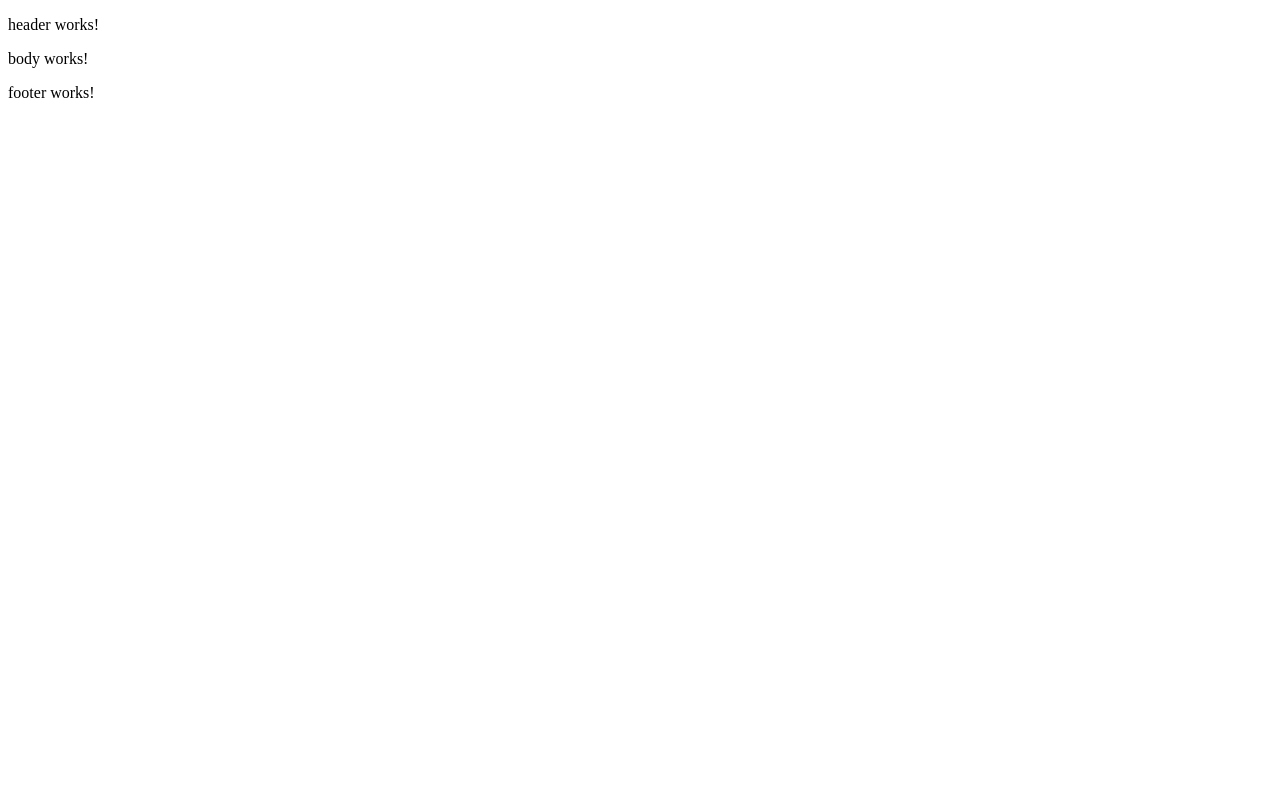
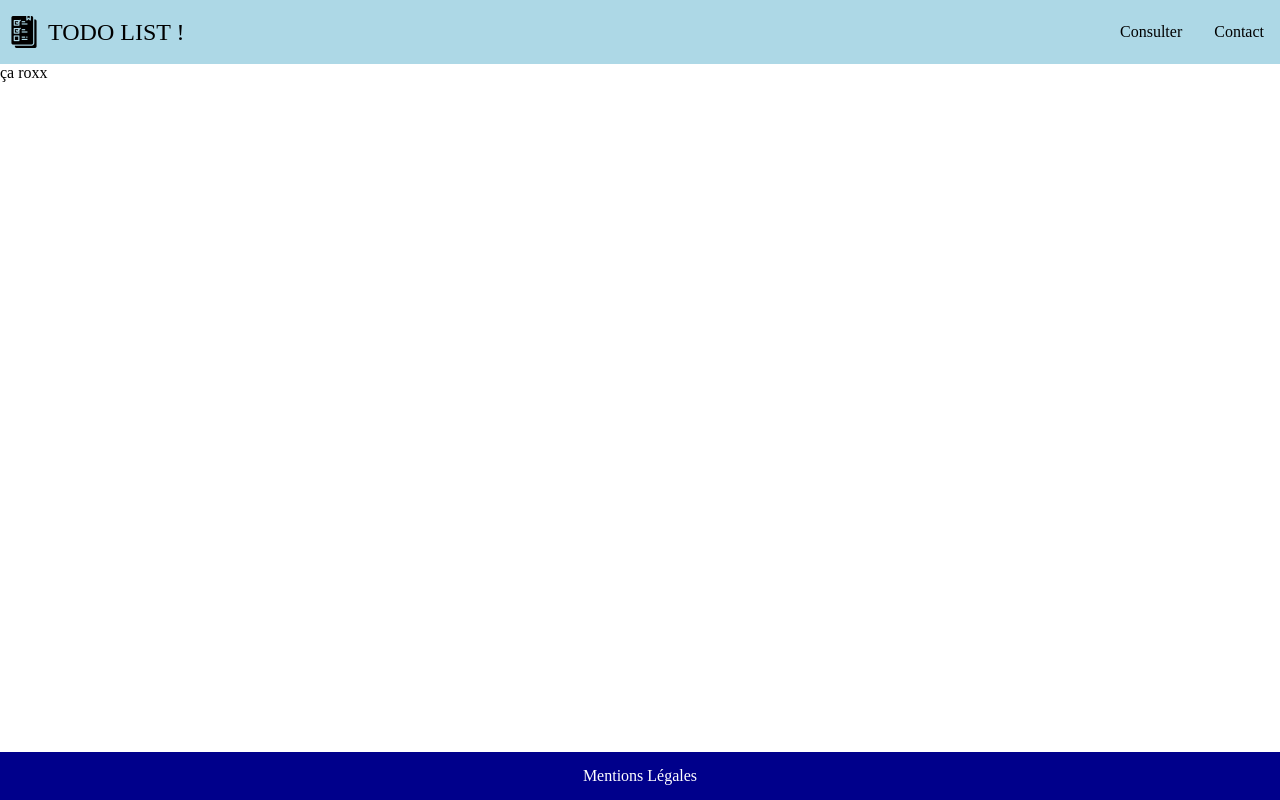
Before and after one commit to IvanSutter/formation-js-todolist, an Angular app: page / in a window 1280 px wide. Built offline with nearby package versions, Linux system fonts and the light colour scheme.

Commit message:
Ajout du style

```diff
--- a/src/app/layout/body/body.component.html
+++ b/src/app/layout/body/body.component.html
@@ -1,3 +1 @@
-<p>
-  body works!
-</p>
+<main>ça roxx</main>
--- a/src/app/layout/body/body.component.scss
+++ b/src/app/layout/body/body.component.scss
@@ -0,0 +1,3 @@
+main {
+    min-height: calc(100% - 7rem);
+}
--- a/src/app/layout/footer/footer.component.html
+++ b/src/app/layout/footer/footer.component.html
@@ -1,3 +1,3 @@
-<p>
-  footer works!
-</p>
+<footer>
+  <a href="#">Mentions Légales</a>
+</footer>
--- a/src/app/layout/footer/footer.component.scss
+++ b/src/app/layout/footer/footer.component.scss
@@ -0,0 +1,11 @@
+footer {
+    display: flex;
+    justify-content: center;
+    align-items: center;
+    background-color: darkblue;
+    height: 3rem;
+    a {
+        text-decoration: none;
+        color: white;
+    }
+}
--- a/src/app/layout/header/header.component.html
+++ b/src/app/layout/header/header.component.html
@@ -1,3 +1,11 @@
-<p>
-  header works!
-</p>
+<header>
+  <div class="logo">
+    <img src="../../../assets/logo.png" alt="TodoList">
+    <span>TODO LIST !</span>
+  </div>
+  <div class="menu"></div>
+  <nav>
+    <a href="#">Consulter</a>
+    <a href="#">Contact</a>
+  </nav>
+</header>
--- a/src/app/layout/header/header.component.scss
+++ b/src/app/layout/header/header.component.scss
@@ -0,0 +1,25 @@
+header {
+    display: flex;
+    justify-content: space-between;
+    align-items: center;
+    background-color: lightblue;
+    height: 4rem;
+    .logo {
+        display: flex;
+        align-items: center;
+        img {
+            width: 2rem;
+            padding: 0.5rem;
+        }
+        span {
+            font-size: 1.5rem;
+        }
+    }
+    nav {
+        a {
+            padding: 1rem;
+            text-decoration: none;
+            color: black;
+        }
+    }
+}
--- a/src/styles.scss
+++ b/src/styles.scss
@@ -1 +1,5 @@
-/* You can add global styles to this file, and also import other style files */
+body {
+    margin: 0;
+    padding: 0;
+    height: 100vh;
+}
```
Also changed, not shown: src/assets/logo.png (added).
